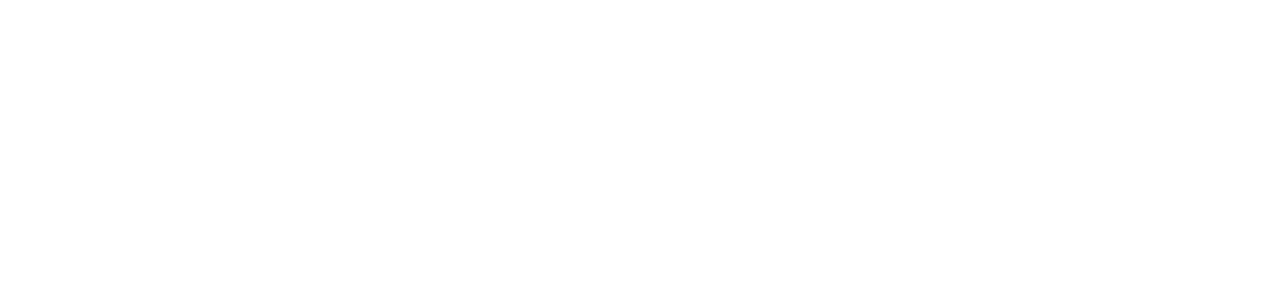
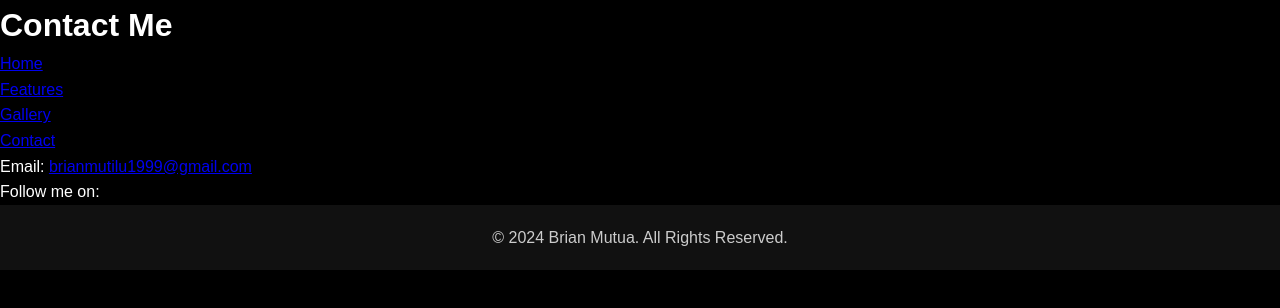
Before and after one commit to MimahJ/Bushe-Website, a website: page brian-mutua-profile/contactme.html in a window 1280 px wide. Drawn offline with Linux system fonts and the light colour scheme; files that its build step writes are made by us from their sources.

Commit message:
added contact page

```diff
--- a/brian-mutua-profile/contactme.html
+++ b/brian-mutua-profile/contactme.html
@@ -0,0 +1,33 @@
+<!DOCTYPE html>
+<html lang="en">
+<head>
+    <meta charset="UTF-8">
+    <meta name="viewport" content="width=device-width, initial-scale=1.0">
+    <title>Contact - Brian Mutua</title>
+    <link rel="stylesheet" href="css/styles.css">
+</head>
+<body>
+    <header>
+        <h1>Contact Me</h1>
+        <nav>
+            <ul>
+                <li><a href="index.html">Home</a></li>
+                <li><a href="features.html">Features</a></li>
+                <li><a href="gallery.html">Gallery</a></li>
+                <li><a href="contact.html">Contact</a></li>
+            </ul>
+        </nav>
+    </header>
+
+    <section class="contact">
+        <p>Email: <a href="mailto:brianmutilu1999@gmail.com">brianmutilu1999@gmail.com</a></p>
+        <p>Follow me on:
+            <a href="#"><i class="https://www.instagram.com/bushemutua/"></i></a>
+        </p>
+    </section>
+
+    <footer>
+        <p>&copy; 2024 Brian Mutua. All Rights Reserved.</p>
+    </footer>
+</body>
+</html>
```
Also changed, not shown: brian-mutua-profile/gallery.html (+10 -0 lines), brian-mutua-profile/index.html (+2 -2 lines), brian-mutua-profile/images/bushe 4.png (added), brian-mutua-profile/images/bushe 5.png (added), brian-mutua-profile/images/bushe 7.png (added), brian-mutua-profile/images/bushe 8.png (added), 6 other files.
